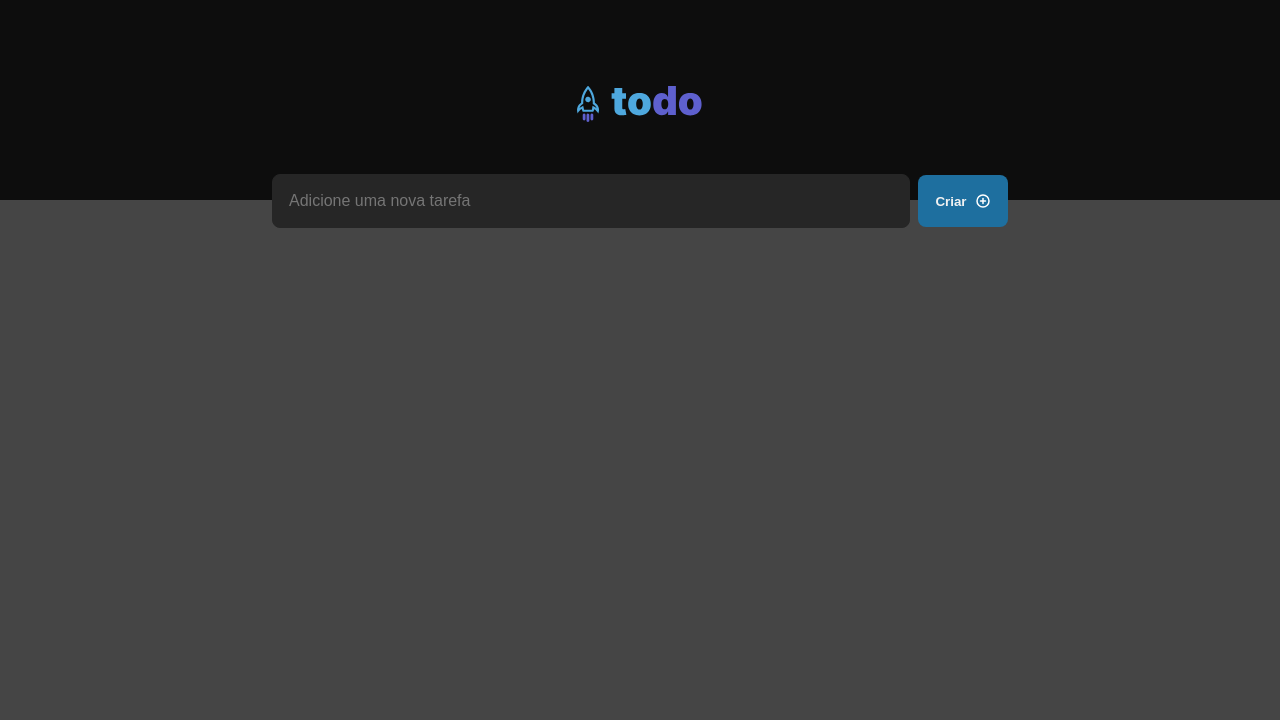
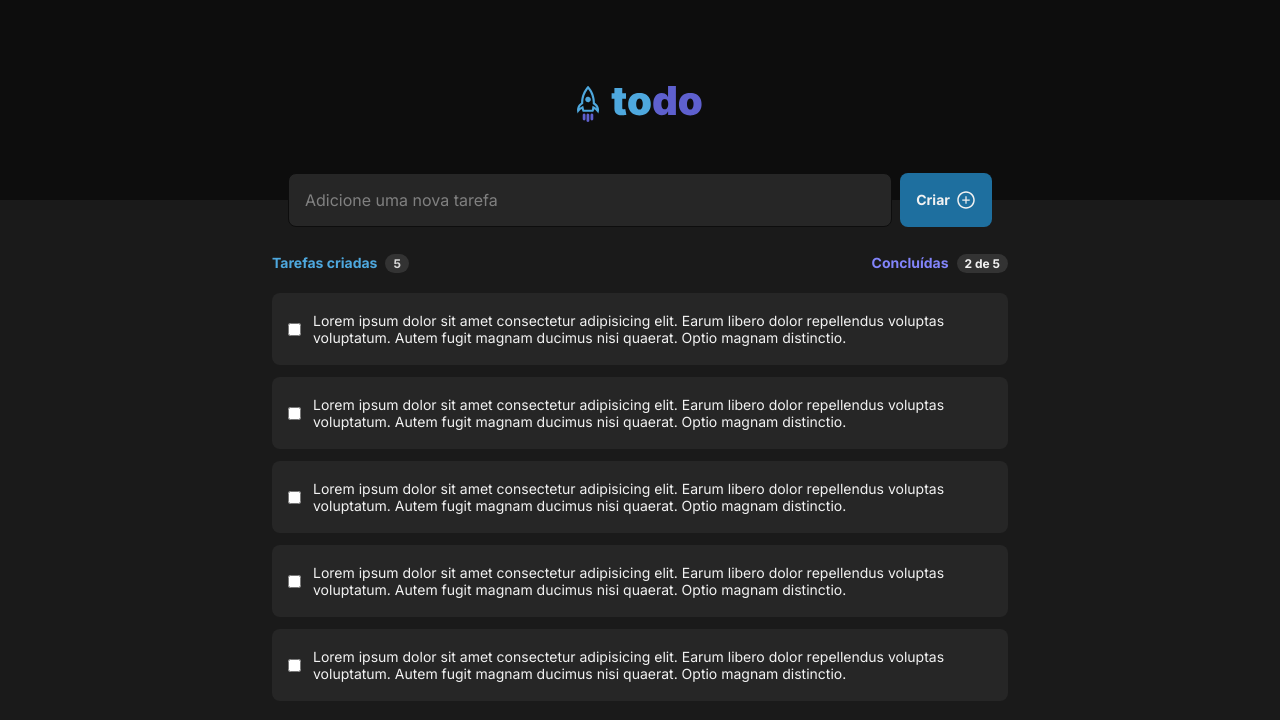
Before and after one commit to cleitonrs/Todo-List, a React (Vite) app: page / in a window 1280 px wide. Shown: the top 720 px of the page. Built offline with nearby package versions, Linux system fonts and the light colour scheme.

Commit message:
input component deleted

```diff
--- a/index.html
+++ b/index.html
@@ -2,9 +2,9 @@
 <html lang="en">
   <head>
     <meta charset="UTF-8" />
-    <link rel="preconnect" href="https://fonts.googleapis.com">
-    <link rel="preconnect" href="https://fonts.gstatic.com" crossorigin>
-    <link href="https://fonts.googleapis.com/css2?family=Inter:wght@400;700&display=swap" rel="stylesheet">
+    <link rel="preconnect" href="https://fonts.googleapis.com" />
+    <link rel="preconnect" href="https://fonts.gstatic.com" crossorigin />
+    <link href="https://fonts.googleapis.com/css2?family=Inter:wght@400;700&display=swap" rel="stylesheet" />
     <link rel="icon" type="image/svg+xml" href="/vite.svg" />
     <meta name="viewport" content="width=device-width, initial-scale=1.0" />
     <title>Vite + React + TS</title>
--- a/package.json
+++ b/package.json
@@ -9,9 +9,9 @@
     "preview": "vite preview"
   },
   "dependencies": {
-    "phosphor-react": "^1.4.1",
     "react": "^18.2.0",
-    "react-dom": "^18.2.0"
+    "react-dom": "^18.2.0",
+    "react-icons": "^4.6.0"
   },
   "devDependencies": {
     "@types/react": "^18.0.24",
--- a/src/App.tsx
+++ b/src/App.tsx
@@ -1,6 +1,5 @@
 import { Header } from "./components/Header"
-import { Input } from "./components/Input"
-
+import { List } from "./components/List"
 
 import './global.css'
 
@@ -9,7 +8,7 @@ export function App() {
   return (
     <>
       <Header />
-      <Input />
+      <List />
     </>
   )
 }
--- a/src/components/Header.module.css
+++ b/src/components/Header.module.css
@@ -1,11 +1,65 @@
 .header {
+  position: relative;
   background: var(--gray-700);
-  height: 200px;
+  height: 12.5rem;
   display: flex;
   align-items: center;
   justify-content: center;
 }
 
-.header img {
-  height: 3rem;
+.inputTaskForm {
+  position: absolute;
+  height: 3.375rem;
+  bottom: calc(-3.367rem / 2);
+  width: 100%;
+  max-width: 46rem;
+  display: flex;
+  align-items: center;
+  justify-content: center;
+  gap: 0.5rem;
+  padding: 0 1rem;
 }
+
+.inputTaskForm input {
+  height: 100%;
+  flex: 1;
+  color: var(--gray-100);
+  background: var(--gray-500);
+  border: 1px solid var(--gray-700);
+  border-radius: 8px;
+  padding: 1rem;
+  font-size: 1rem;
+}
+
+.inputTaskForm input::placeholder {
+  color: var(--gray-300);
+}
+
+.inputTaskForm input:focus {
+  outline: 1px solid var(--purple-dark);
+}
+
+.inputTaskForm button {
+  height: 100%;
+  padding:  1rem;
+  background: var(--blue-dark);
+  color: var(--gray-100);
+  border: none;
+  border-radius: 8px;
+  display: flex;
+  align-items: center;
+  gap: 0.375rem;
+  font-weight: 700;
+  font-size: 0.875rem;
+  transition: .2s ease-in-out;
+}
+
+.inputTaskForm button:hover {
+  background: var(--blue);
+}
+
+@media (min-width: 360px) {
+  .inputTaskForm input {
+    width: 80%;
+  }
+}
--- a/src/components/Header.tsx
+++ b/src/components/Header.tsx
@@ -1,10 +1,19 @@
 import styles from './Header.module.css'
 import logo from '../assets/logo.svg'
+import { AiOutlinePlusCircle } from 'react-icons/ai'
 
 export function Header() {
   return (
     <header className={styles.header}>
       <img src={logo} alt="Logotipo do ToDo" />
+
+      <form className={styles.inputTaskForm}>
+        <input type="text" placeholder='Adicione uma nova tarefa' />
+        <button>
+          Criar
+          <AiOutlinePlusCircle size={20} />
+        </button>
+      </form>
     </header>
   )
 }
--- a/src/components/Input.module.css
+++ /dev/null
@@ -1,40 +0,0 @@
-.form {
-  display: flex;
-  justify-content: center;
-  align-items: center;
-  gap: 8px;
-  margin-top: calc(0px - 1.6rem);
-}
-
-.input {
-  width: 638px;
-  height: 54px;
-  background-color: var(--gray-500);
-  border: 1px solid var(--gray-500);
-  border-radius: 8px;
-  padding: 16px;
-  font-size: 16px;
-  color: var(--gray-100);
-}
-
-.input:focus {
-  outline: 1px solid var(--purple-dark);
-}
-
-.button {
-  width: 90px;
-  height: 52px;
-  border: none;
-  border-radius: 8px;
-  background: var(--blue-dark);
-  color: var(--gray-100);
-  display: flex;
-  align-items: center;
-  justify-content: center;
-  gap: 8px;
-  transition: .2s ease-in-out;
-}
-
-.button:hover {
-  background: var(--blue);
-}
--- a/src/components/Input.tsx
+++ /dev/null
@@ -1,14 +0,0 @@
-import styles from './Input.module.css'
-import { PlusCircle } from 'phosphor-react'
-
-export function Input() {
-  return (
-    <form className={styles.form}>
-      <input className={styles.input} type="text" placeholder="Adicione uma nova tarefa" />
-      <button className={styles.button}>
-        <strong>Criar</strong>
-        <PlusCircle size={16} color="#fff" weight="bold" />
-      </button>
-    </form>
-  )
-}
--- /dev/null
+++ b/src/components/List.module.css
@@ -0,0 +1,86 @@
+.container {
+  /* width: 46rem; */
+  display: flex;
+  flex-direction: column;
+  align-items: center;
+  justify-content: center;
+  margin-top: 3.375rem;
+}
+
+.info {
+  width: 46rem;
+  display: flex;
+  justify-content: space-between;
+  align-self: center;
+  color: var(--gray-100);
+  font-size: 0.875rem;
+  margin-bottom: 1.25rem;
+}
+
+.created {
+  display: flex;
+  gap: 0.5rem;
+  font-weight: 700;
+}
+
+.created strong {
+  color: var(--blue);
+}
+
+.created span {
+  height: 1.1875rem;
+  background: var(--gray-400);
+  color: var(--gray-200);
+  border-radius: 999px;
+  padding: 2px 8px;
+  font-size: 0.75rem;
+}
+
+.done {
+  display: flex;
+  gap: 0.5rem;
+  font-weight: 700;
+}
+
+.done strong {
+  color: var(--purple);
+}
+
+.done span {
+  height: 1.1875rem;
+  background: var(--gray-400);
+  border-radius: 999px;
+  padding: 2px 8px;
+  font-size: 0.75rem;
+}
+
+.task {
+  width: 46rem;
+  height: 4.5rem;
+  background: var(--gray-500);
+  color: var(--gray-100);
+  display: flex;
+  justify-content: space-between;
+  align-items: center;
+  font-size: 0.875rem;
+  padding: 1rem;
+  border-radius: 8px;
+}
+
+.task + .task {
+  margin-top: 0.75rem;
+}
+
+.task p {
+  padding: 16px 12px;
+}
+
+.task svg {
+  color: var(--gray-300);
+  cursor: pointer;
+  margin: 0.375rem;
+}
+
+.task svg:hover {
+  color: var(--danger);
+}
--- /dev/null
+++ b/src/components/List.tsx
@@ -0,0 +1,60 @@
+import styles from './List.module.css'
+
+
+export function List() {
+  return (
+    <div className={styles.container}>
+      <div className={styles.info}>
+        <div className={styles.created}>
+          <strong>Tarefas criadas</strong>
+          <span className={styles.created}>5</span>
+        </div>
+
+        <div className={styles.done}>
+          <strong>Concluídas</strong>
+          <span className={styles.done}>2 de 5</span>
+        </div>
+      </div>
+
+      <div className={styles.task}>
+        <input type="checkbox" />
+        <p>
+          Lorem ipsum dolor sit amet consectetur adipisicing elit. Earum libero dolor repellendus voluptas voluptatum. Autem fugit magnam ducimus nisi quaerat. Optio magnam distinctio.
+        </p>
+
+      </div>
+
+      <div className={styles.task}>
+        <input type="checkbox" />
+        <p>
+          Lorem ipsum dolor sit amet consectetur adipisicing elit. Earum libero dolor repellendus voluptas voluptatum. Autem fugit magnam ducimus nisi quaerat. Optio magnam distinctio.
+        </p>
+
+      </div>
+
+      <div className={styles.task}>
+        <input type="checkbox" />
+        <p>
+          Lorem ipsum dolor sit amet consectetur adipisicing elit. Earum libero dolor repellendus voluptas voluptatum. Autem fugit magnam ducimus nisi quaerat. Optio magnam distinctio.
+        </p>
+
+      </div>
+
+      <div className={styles.task}>
+        <input type="checkbox" />
+        <p>
+          Lorem ipsum dolor sit amet consectetur adipisicing elit. Earum libero dolor repellendus voluptas voluptatum. Autem fugit magnam ducimus nisi quaerat. Optio magnam distinctio.
+        </p>
+
+      </div>
+
+      <div className={styles.task}>
+        <input type="checkbox" />
+        <p>
+          Lorem ipsum dolor sit amet consectetur adipisicing elit. Earum libero dolor repellendus voluptas voluptatum. Autem fugit magnam ducimus nisi quaerat. Optio magnam distinctio.
+        </p>
+
+      </div>
+    </div>
+  )
+}
--- a/src/global.css
+++ b/src/global.css
@@ -11,7 +11,7 @@
   --blue-dark: #1e6f9f;
 
   --purple: #8284fa;
-  --purple-dark: #5e60ce;
+  --purple-dark: #5e60ce;relative
 
   --danger: #e25858;
 }
@@ -20,8 +20,15 @@
   margin: 0;
   padding: 0;
   box-sizing: border-box;
+  font-family: "Inter", sans-serif;
 }
 
 body {
-  background: #454545;
+  background: var(--gray-600);
+  color: var(--gray-100);
+  min-height: 100vh;
 }
+
+button {
+  cursor: pointer;
+}
```
Also changed, not shown: 1 other file (tests, documents, lock files or other folders).
